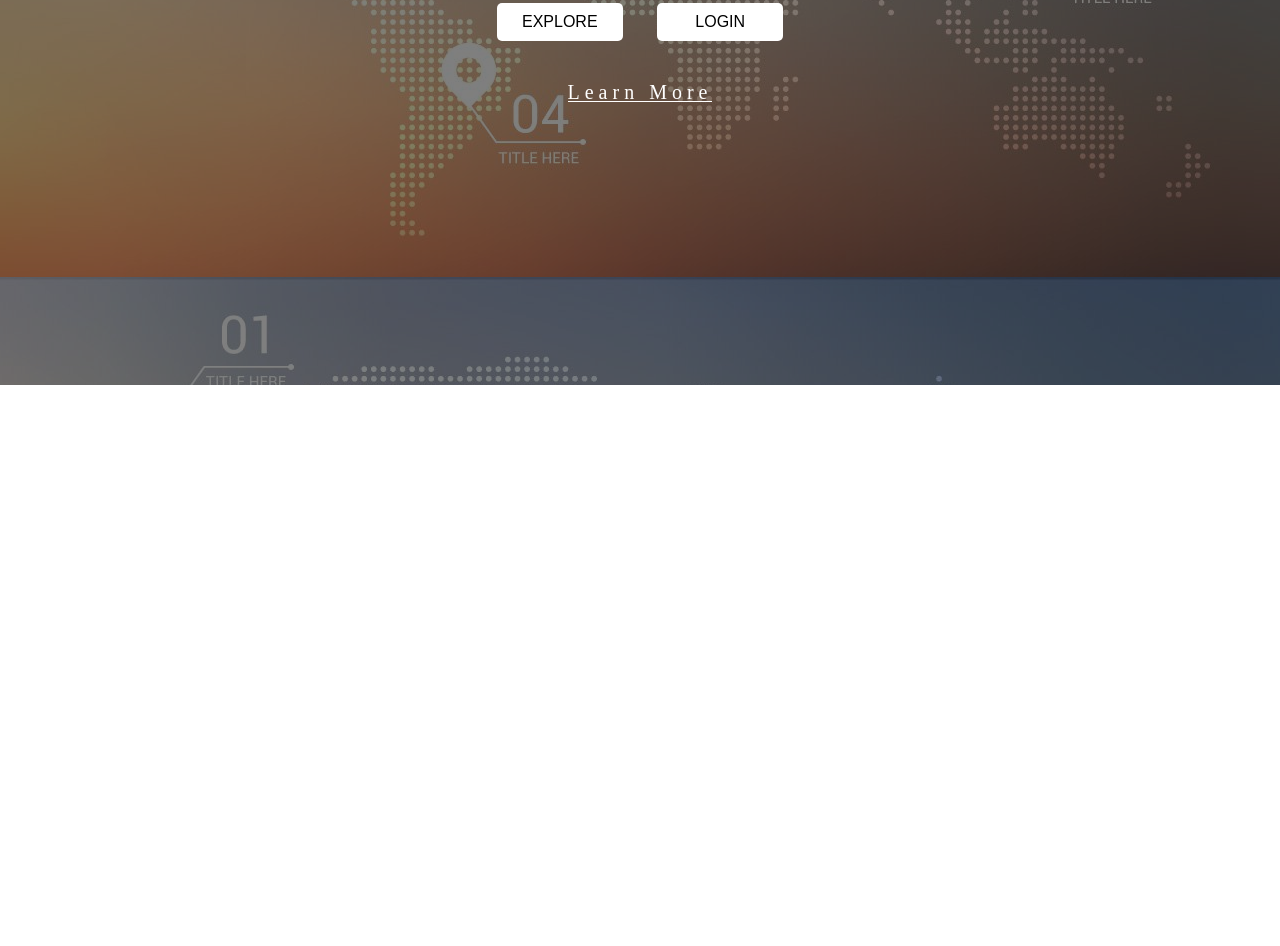
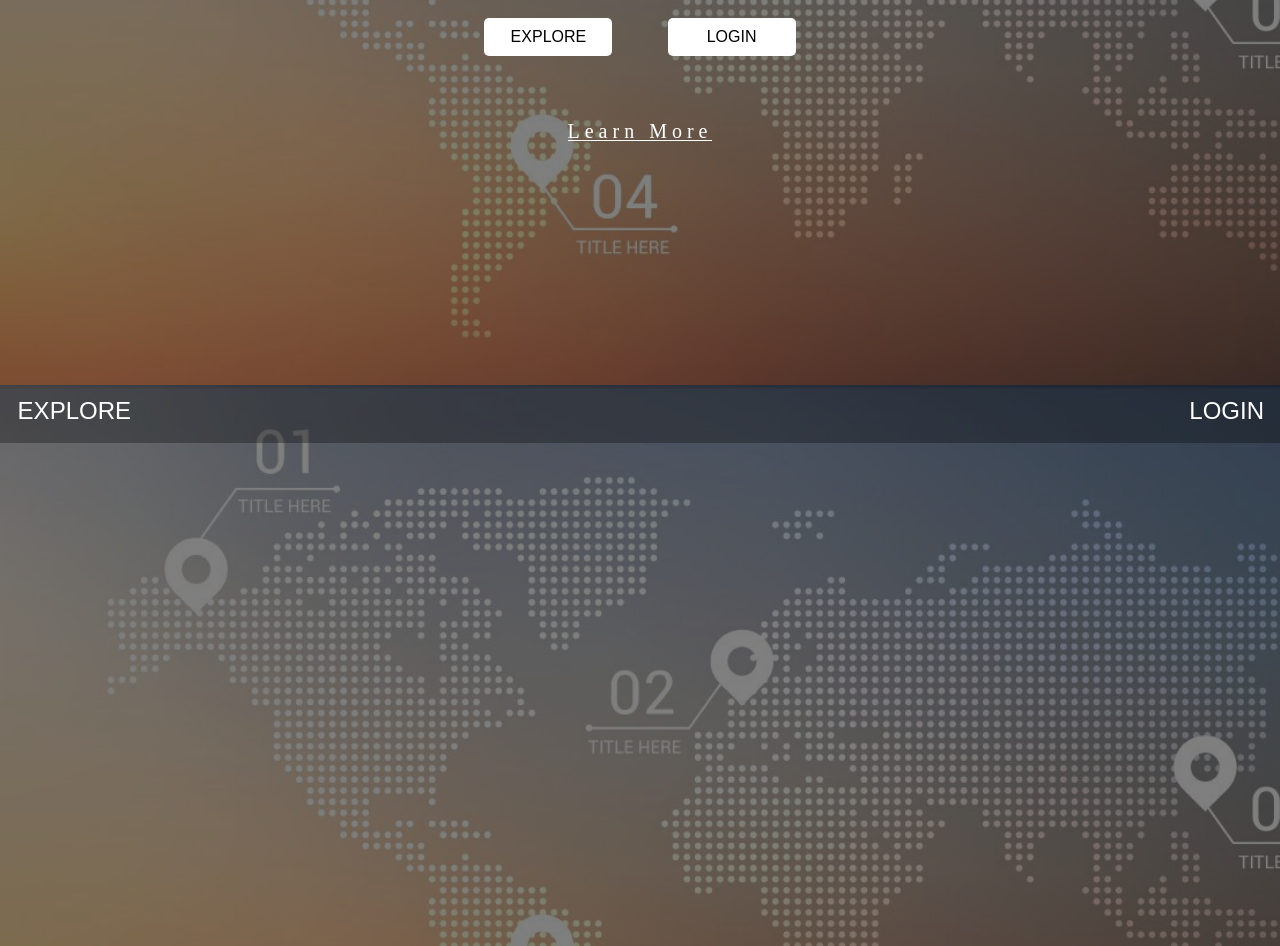
Before and after one commit to alexstolznut/CARE, a website: page views/landing.html in a window 1280 px wide. Shown: the part 415-1361 px from the top of the page. Before the commit the page ends 800 px from the top, so only its background shows below. Drawn offline with Linux system fonts and the light colour scheme.

Commit message:
added explore page

```diff
--- a/public/css/landing.css
+++ b/public/css/landing.css
@@ -1,17 +1,26 @@
 body {
+    background-color: black;
+    margin: auto;
+}
+
+/*---- Landing Page -----*/
+#landing {
+    width: 100%;
+    height: 100vh;
     background-image: url(/image/map.png);
+    background-size: cover;
 }
 
 #quote {
+    padding-top: 7%;
     text-align: center;
     color: white;
     font-size: 28px;
-    margin-top: 7%;
     letter-spacing: 1px;
 }
 
 #care {
-    margin-top: 3%;
+    margin-top: 4%;
     text-align: center;
     font-size: 200px;
     color: white;
@@ -35,18 +44,18 @@ body {
 }
 
 #learnMore {
-    margin-top: 40px;
+    margin-top: 5%;
     text-align: center;
     font-size: 20px;
     letter-spacing: 5px;
 }
 
-a {
+#learnMore a {
     color: white;
     text-decoration: none;
     position: relative;
 }
-a:after {
+#learnMore a:after {
     content: '';
     width: 100%;
     position: absolute;
@@ -56,3 +65,36 @@ a:after {
     border-width: 0 0 1px;
     border-style: solid;
 }
+
+/*---- Explore Page -----*/
+#explore {
+    width: 100%;
+    height: 100vh;
+    background-image: url(/image/map.png);
+    background-size: cover;
+}
+
+#navbar {
+    padding-top: 10px;
+    background-color: black;
+    background:rgba(0,0,0,0.3);
+    height: 6vh;
+    line-height: 0px;
+}
+
+#navbar-ul {
+    list-style-type: none;
+    margin-left: -3%;
+}
+
+.navbar-li {
+    display: inline;
+}
+
+.navbar-li a {
+    padding: 14px 16px;
+    text-decoration: none;
+    color: white;
+    font-size: 24px;
+    font-family: sans-serif;
+}
--- a/views/landing.html
+++ b/views/landing.html
@@ -5,13 +5,25 @@
 </head>
 <body>
 
-    <div id="quote">"One in five people in America suffer from bipolar disorder."</div>
-    <div id="care">CARE</div>
-    <div id="bnt">
-        <button type="button" class="bnt0" style="margin-right: 15px;" onclick="window.location='/forums';">EXPLORE</button>
-        <button type="button" class="bnt0" style="margin-left: 15px;" onclick="window.location='/forums';">LOGIN</button>
+    <div id="landing">
+        <div id="quote">"One in five people in America suffer from bipolar disorder."</div>
+        <div id="care">CARE</div>
+        <div id="bnt">
+            <button type="button" class="bnt0" style="margin-right: 4%px;" onclick="window.location='#explore';">EXPLORE</button>
+            <button type="button" class="bnt0" style="margin-left: 4%;" onclick="window.location='/forums';">LOGIN</button>
+        </div>
+        <div id="learnMore"><a href="#">Learn More</a></div>
     </div>
-    <div id="learnMore"><a href="#">Learn More</a></div>
+
+
+    <div id="explore">
+        <nav id="navbar">
+            <ul id="navbar-ul">
+                <li class="navbar-li"><a href="#">EXPLORE</a></li>
+                <li class="navbar-li" style="float: right;"><a href="#">LOGIN</a></li>
+            </ul>
+        </nav>
+    </div>
 
 </body>
 </html>
```
